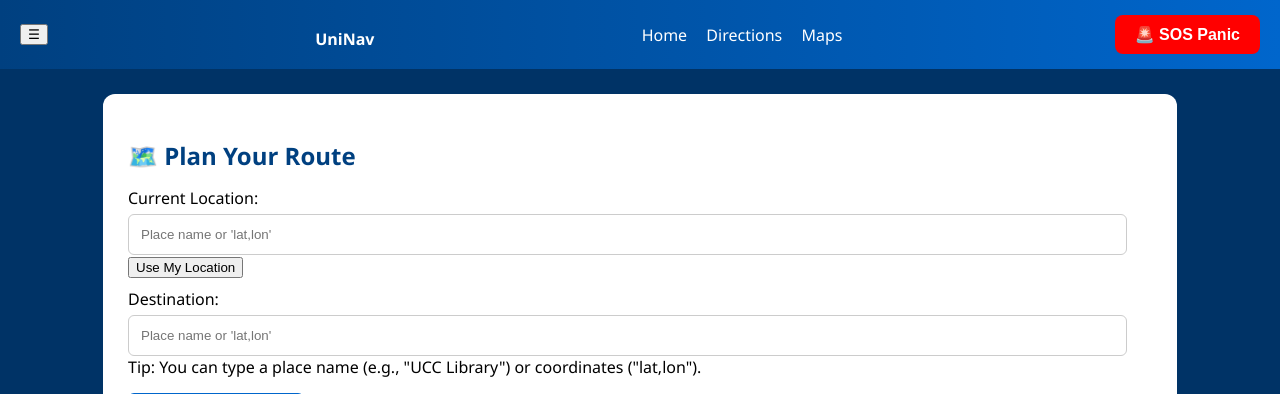
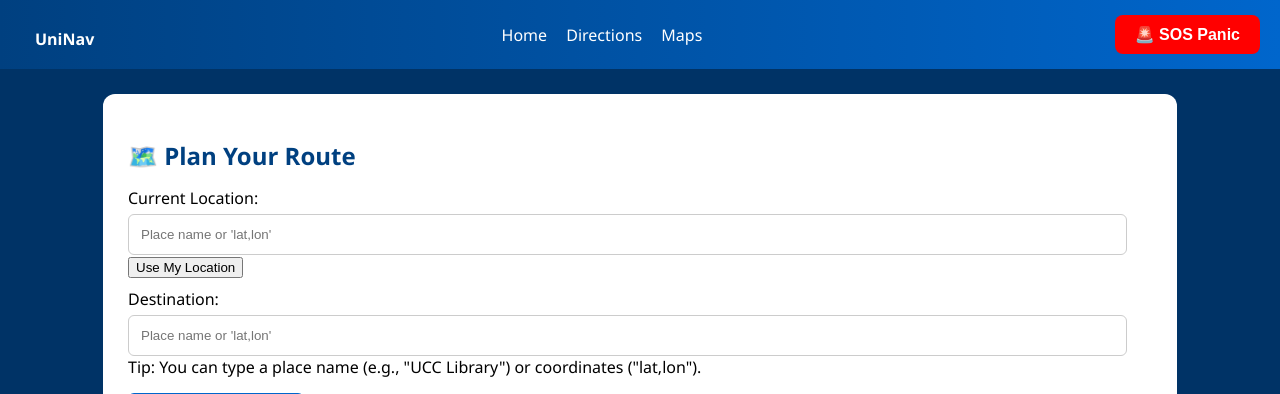
Before and after one commit to annabella-mwinkara/UniNav, a Flask app: page /directions in a window 1280 px wide. Shown: the top 394 px of the page. Run offline with Flask 3, Linux system fonts and the light colour scheme.

Commit message:
Directions updated

```diff
--- a/templates/directions.html
+++ b/templates/directions.html
@@ -11,7 +11,6 @@
 <body>
   <!-- Navigation Bar -->
   <nav>
-    <button class="nav-toggle" aria-label="Toggle navigation" onclick="toggleNav()">☰</button>
     <div class="logo"><a href="{{ url_for('login') }}">UniNav</a></div>
     <div class="nav-links" id="navLinks">
       <a href="{{ url_for('login') }}">Home</a>
```
